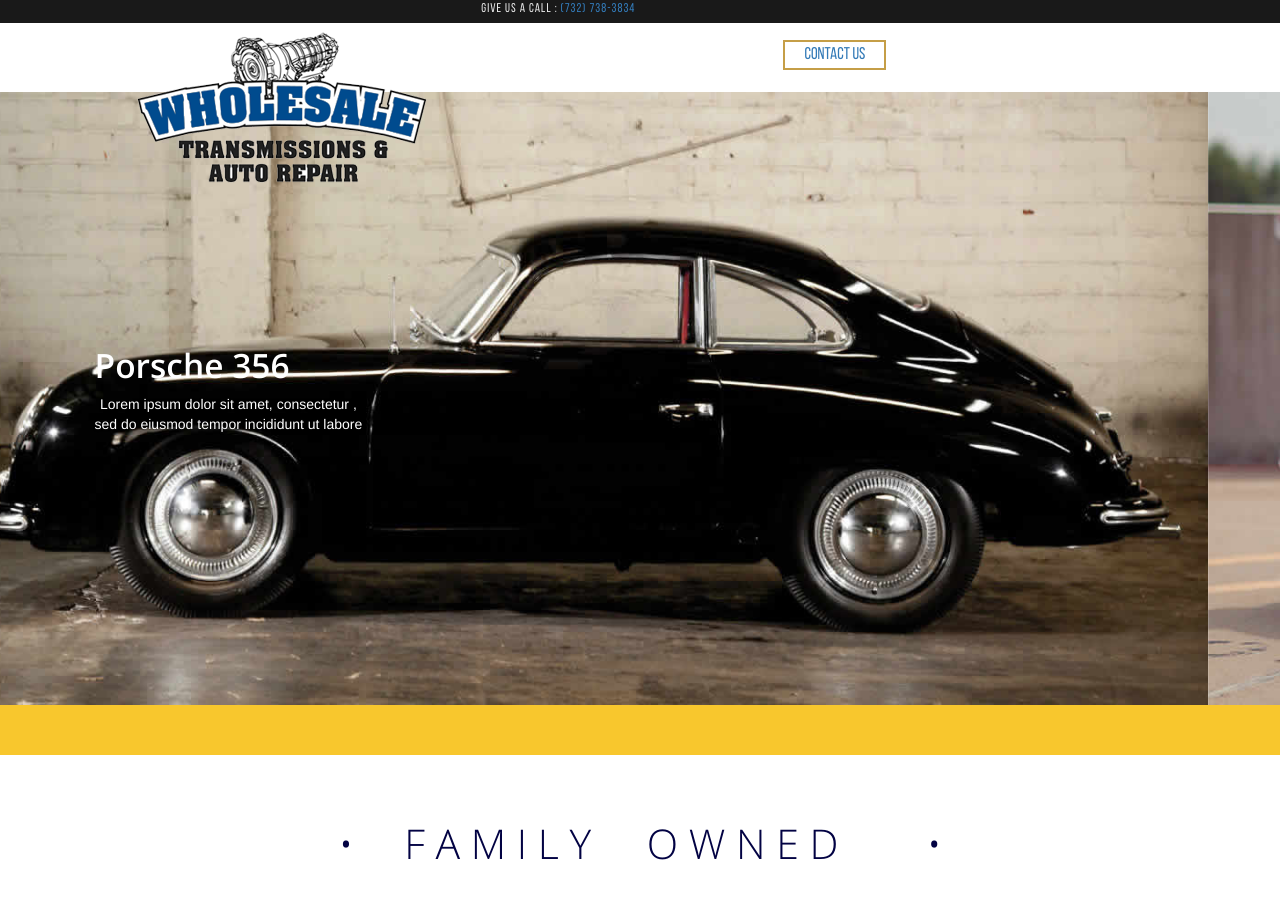
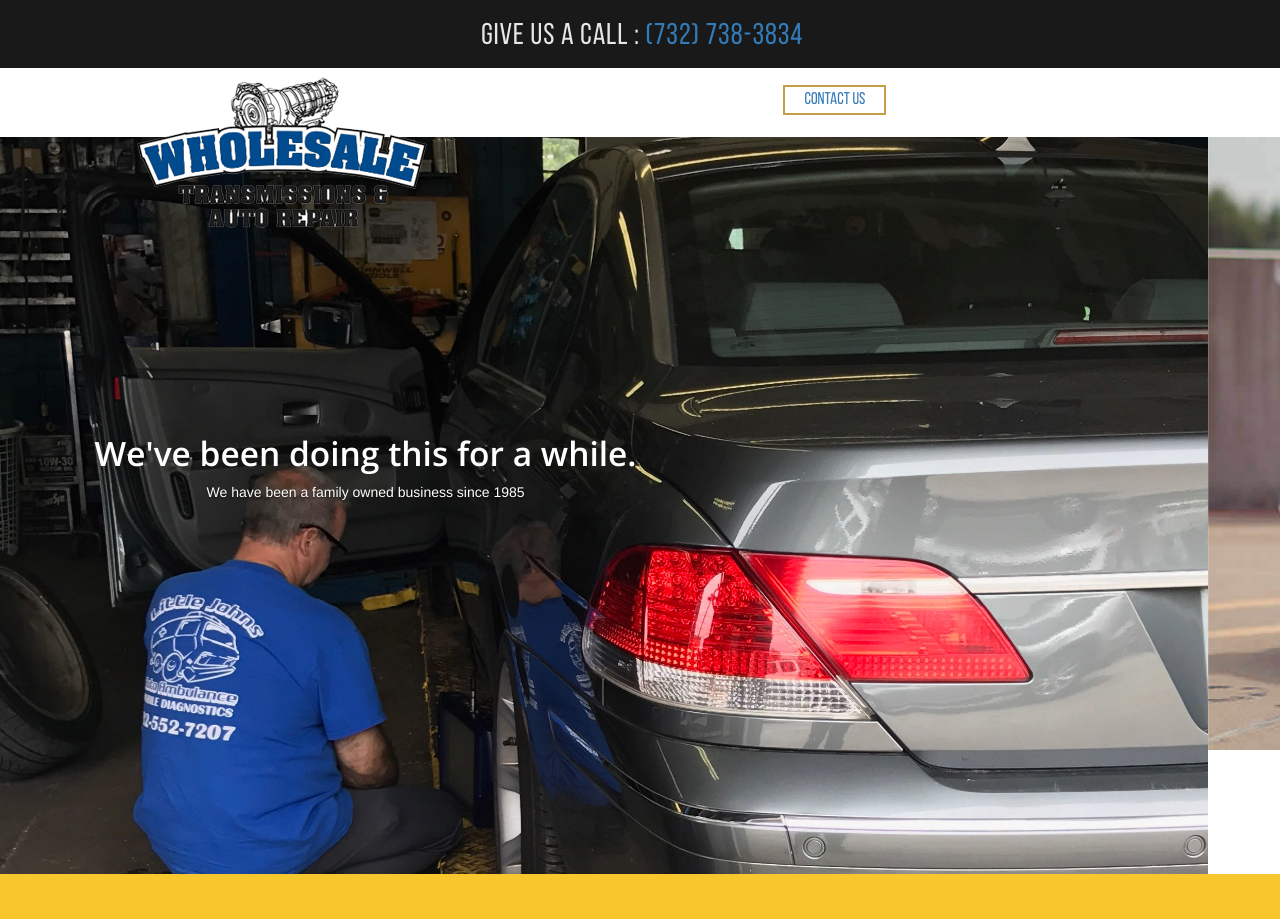
Before and after one commit to davidawad/wholesaletransmissions, a plain HTML site: page index.html in a window 1280 px wide. Shown: the top 919 px of the page. Drawn offline with nearby package versions, Linux system fonts and the light colour scheme.

Commit message:
improvements on photos

```diff
--- a/index.html
+++ b/index.html
@@ -29,7 +29,9 @@
             </ul>
 
 			<ul class="givusacall">
-				<li>Give us a call : <a href="tel:(732) 738-3834">(732) 738-3834</a> </li>
+				<li>
+                    <h2>Give us a call : <a href="tel:(732) 738-3834">(732) 738-3834</a> </h2>
+                </li>
 			</ul>
 
 			<ul class="logreg">
@@ -57,7 +59,7 @@
 			<ul class="nav navbar-nav" id="navbarontop">
 
 
-				<!-- <li class="active"><a href="#">HOME</a> </li> -->
+                <!-- <li class="active"><a href="#">HOME</a> </li> -->
                 <li class="active"><a href="#">&nbsp;</a> </li>
                 <li class="active"><a href="#">&nbsp;</a> </li>
                 <li class="active"><a href="#">&nbsp;</a> </li>
@@ -90,11 +92,17 @@
 				<li>
 					<!-- <a href="contact.html">CONTACT</a> -->
 					<!-- <a href="mailto:trans@davidawad.com">CONTACT US</a> -->
+
+                    <!-- <h2>Give us a call : <a href="tel:(732) 738-3834">(732) 738-3834</a> </h2> -->
+
 				</li>
 
-                <button><span class="postnewcar">
-                    <a href="mailto:trans@davidawad.com">CONTACT US</a>
-                </span></button>
+
+                <button>
+                    <span class="postnewcar">
+                        <a href="mailto:wholesaletransmission@verizon.net">CONTACT US</a>
+                    </span>
+                </button>
 			</ul>
 		</div>
 	</nav>
@@ -109,11 +117,13 @@
 
 
 			<div class="item active">
-				<img src="image/oldcar.jpg" alt="oldcar">
+				<!-- <img src="image/oldcar.jpg" alt="oldcar"> -->
+				<img src="image/rsz_shop-1.jpg" alt="oldcar">
 				<div class="carousel-caption">
-					<h2>Porsche 356</h2>
-					<p>Lorem ipsum dolor sit amet, consectetur ,<br>
-						sed do eiusmod tempor incididunt ut labore </p>
+					<h2>We've been doing this for a while.</h2>
+					<p>
+                        We have been a family owned business since 1985
+                    </p>
 				</div>
 			</div>
 
@@ -121,9 +131,10 @@
 			<div class="item">
 				<img src="image/porche.jpg" alt="porche">
 				<div class="carousel-caption">
-					<h2>Porche</h2>
-						<p>Lorem ipsum dolor sit amet, consectetur ,<br>
-						sed do eiusmod tempor incididunt ut labore </p>
+					<h2>We're here to help.</h2>
+						<p>
+                            Free consultations and financing opportunities are available.
+						</p>
 				</div>
 			</div>
 
@@ -566,7 +577,7 @@
 			<img class="newsimage" src="image/newsletter.jpg" alt="newsletter">
 			<!-- <input type="text" class="form-control" id="subemail" placeholder="EMAIL"> -->
 			<button>
-                <a style="text-decoration:none" href="mailto:trans@davidawad.com">CONTACT US</a>
+                <a style="text-decoration:none" href="mailto:wholesaletransmission@verizon.net">CONTACT US</a>
             </button>
 
 		</div>
```
Also changed, not shown: image/rsz_shop-1.jpg (added), image/shop-1.jpg (added).
